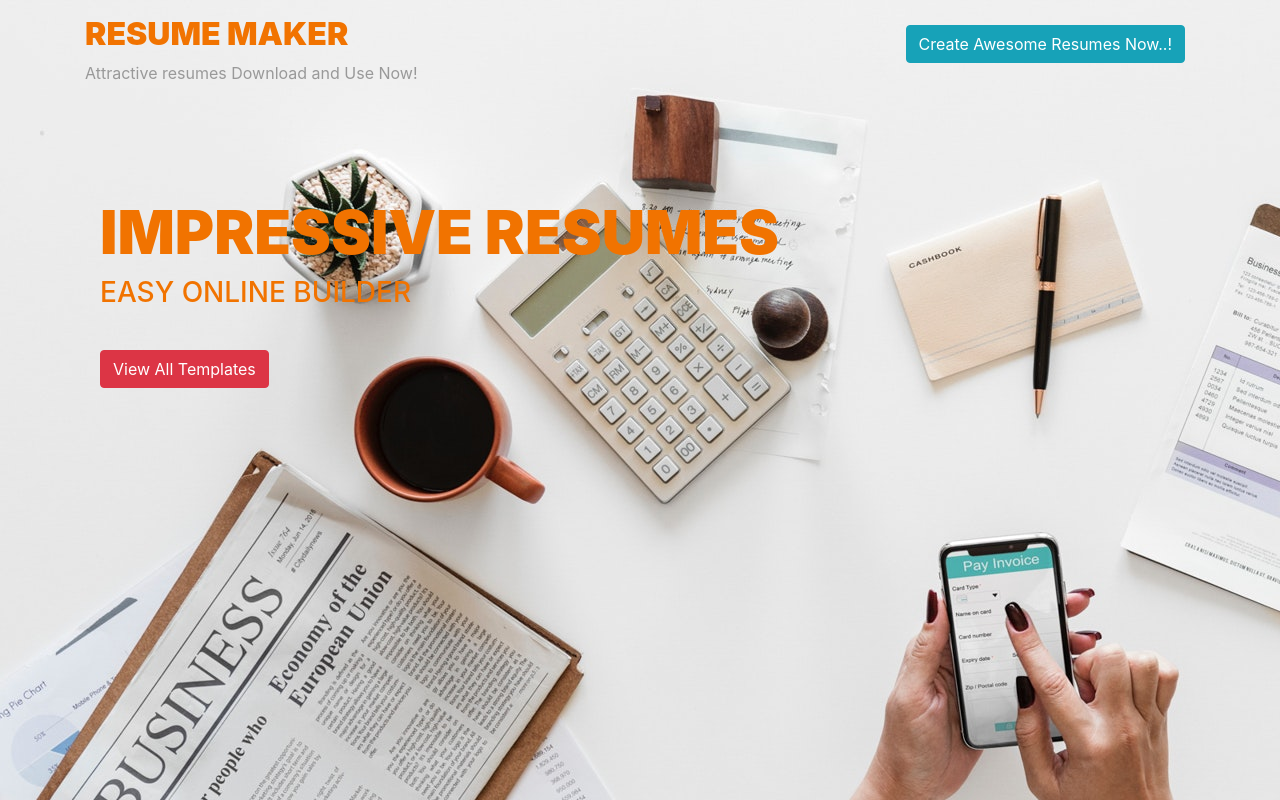
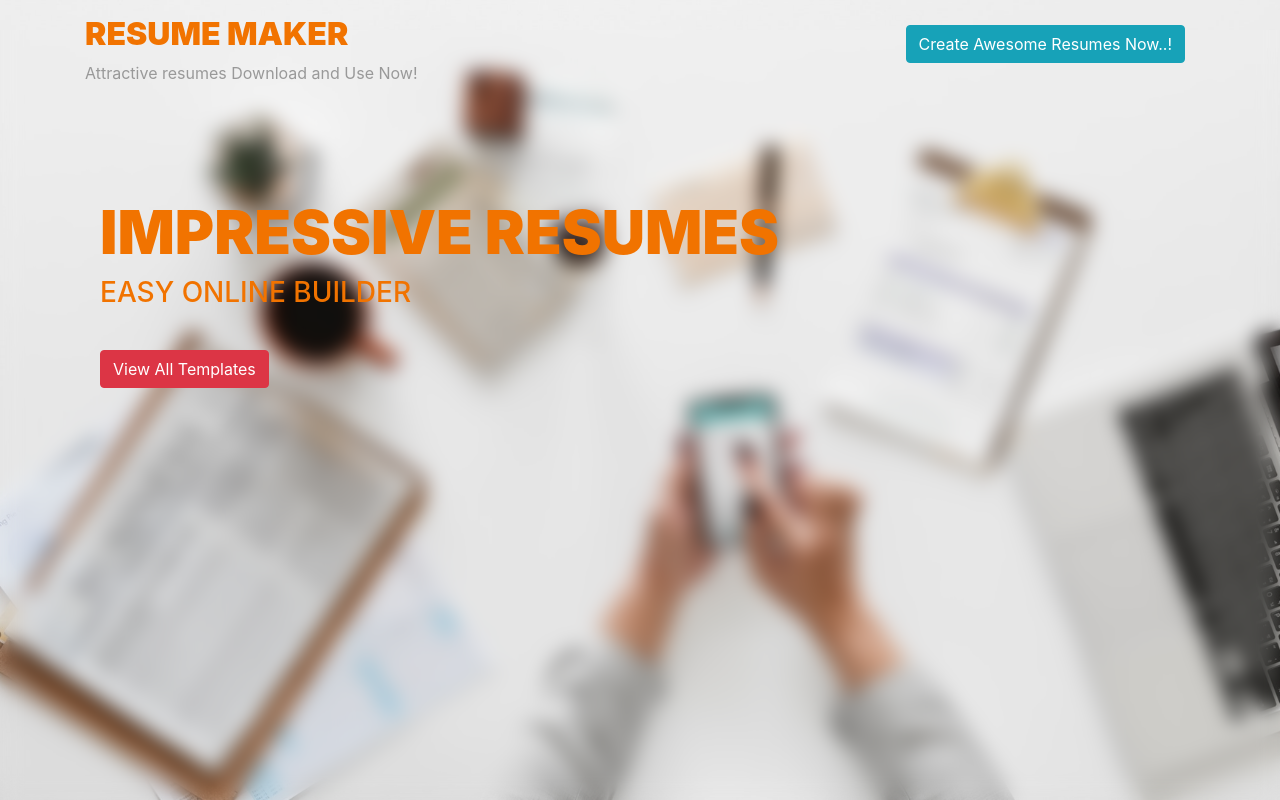
Before and after one commit to Veeramanikandanr48/Resume-Builder, a Flask app: page / in a window 1280 px wide. Run offline with Flask 3, Linux system fonts and the light colour scheme; some libraries are stand-ins or nearby versions.

Commit message:
Update style.css

```diff
--- a/static/css/style.css
+++ b/static/css/style.css
@@ -2,10 +2,14 @@
 body {
     margin: 0px;
     padding: 0px;
+    backdrop-filter: blur(10px);
+    height: 100vh;
 }
 
 .homepage, .bg_image{
     background-image: url("../img/img_home.jpg");
+    background-size: cover;
+
 }
 
 header{
```
